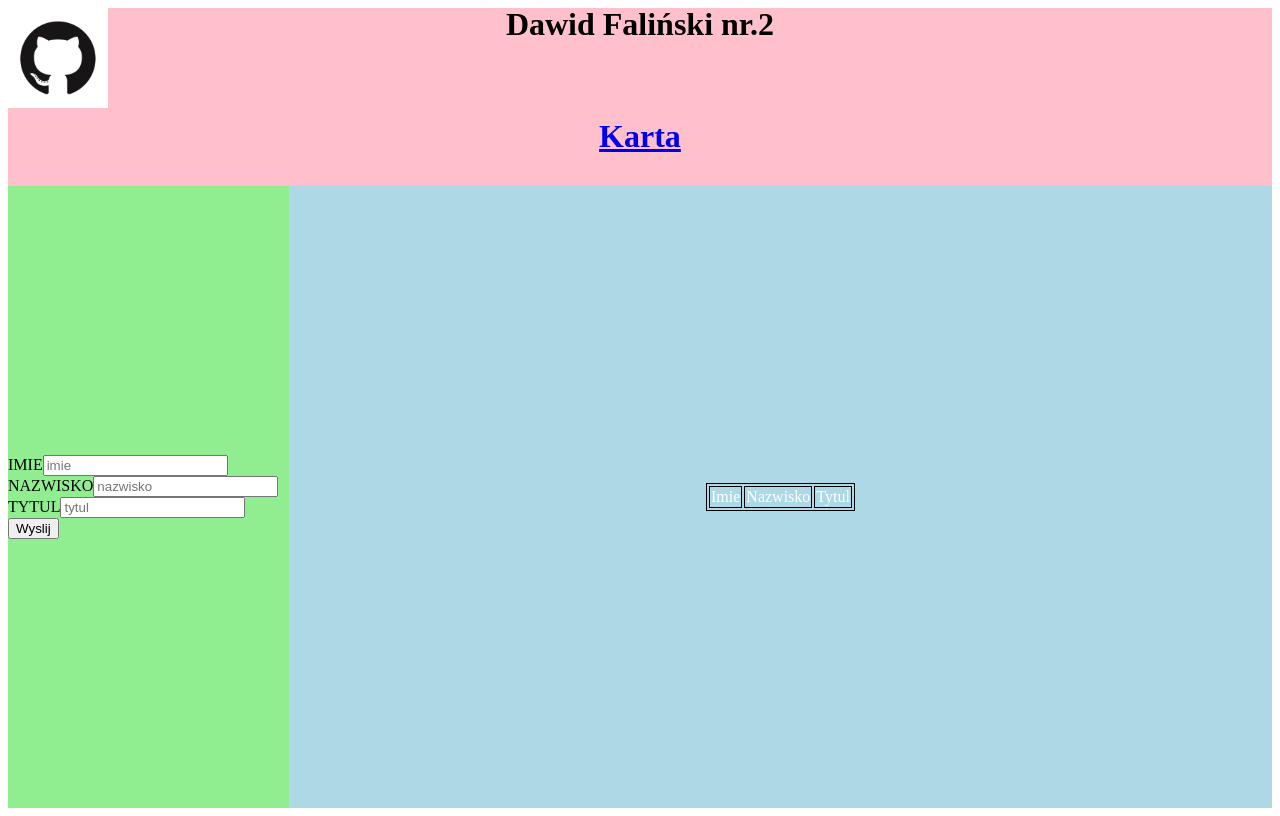
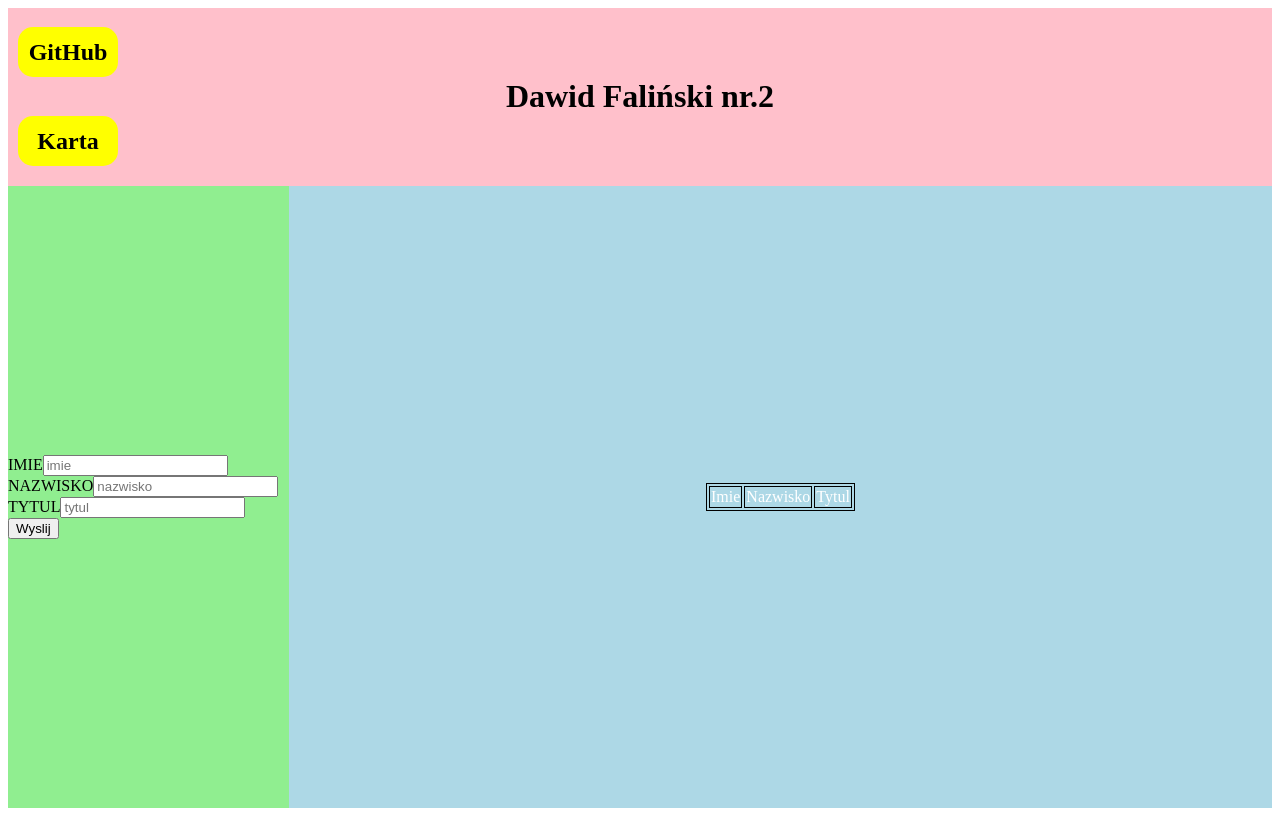
Before and after one commit to 3ti-2020/crud-wiele-do-wielu-dawid-falinski, a PHP site: page /D/ in a window 1280 px wide; the page is wider, and only the part inside the window is pictured. Run offline with PHP 8.4, Linux system fonts and the light colour scheme; data that the repository does not hold is empty.

Commit message:
Add files via upload

```diff
--- a/index.php
+++ b/index.php
@@ -9,11 +9,13 @@
 <body>
 <div class="container">
 <div class="a1">
-    <a href="https://github.com/3ti-2020/crud-wiele-do-wielu-dawid-falinski">     <img src="github.png" height="100px" width="100px">  </a>
-</div>
+<a href="https://github.com/3ti-2020/crud-wiele-do-wielu-dawid-falinski"> <div class="git">   <h2> GitHub <h2>     </div> </a>
+<a href="index.html"> <div class="karta">   <h2> Karta <h2>     </div> </a>
+
+  </div>
 <div class="a2">
     <h1>Dawid Faliński nr.2 </h1>
-   <p>  <a href="index.html"> <h1> Karta</h1>  </a>  </p>
+
 </div>
 <div class="a3">
 <div class="guzik"> <input type="submit" value="Włącz tryb ciemny" onclick="zmien()">   </div>
--- a/style.css
+++ b/style.css
@@ -11,6 +11,8 @@
     grid-row: 1/3;
     display: flex;
     justify-content: flex-start;
+    flex-direction: column;
+    justify-content: space-around;
 }
 
 .a2 {
@@ -40,6 +42,7 @@
 display: flex;
     justify-content: center;
     align-items: center;
+    flex-direction: column;
 }
 
 .c {
@@ -63,3 +66,39 @@ display: flex;
 table,td, tr{
     border: 1px solid black;
     color: white;
+}
+
+
+.git {
+    background: yellow;
+    height: 50px;
+    width: 100px;
+    border-radius: 15px;
+    display: flex;
+    justify-content: center;
+    align-items: center;
+    margin: 10px;
+}
+
+.git:hover {
+    background: orange;
+}
+
+.karta {
+    background: yellow;
+    height: 50px;
+    width: 100px;
+    border-radius: 15px;
+    display: flex;
+    justify-content: center;
+    align-items: center;
+    margin: 10px;
+}
+
+.karta:hover {
+    background: orange;
+}
+
+a {
+  color: black; text-decoration: none;
+}
```
Also changed, not shown: insert.php (+0 -9 lines).
